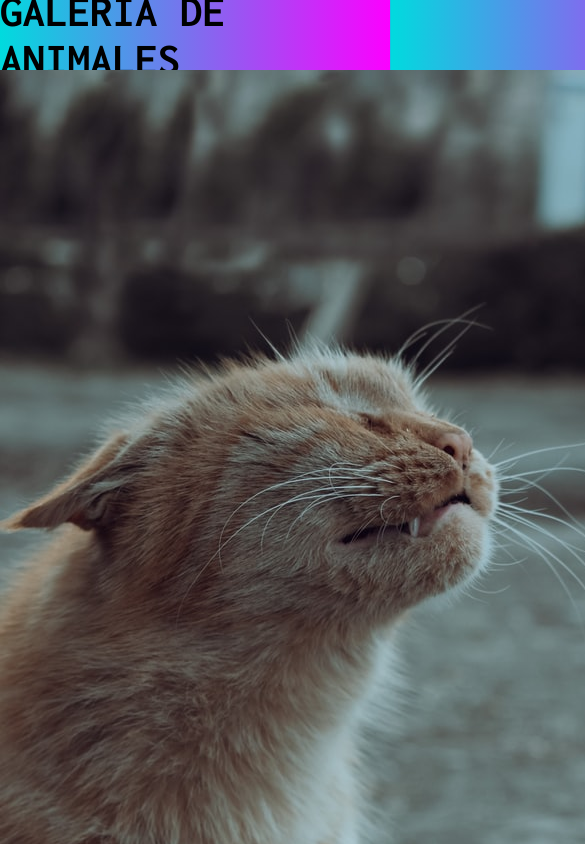
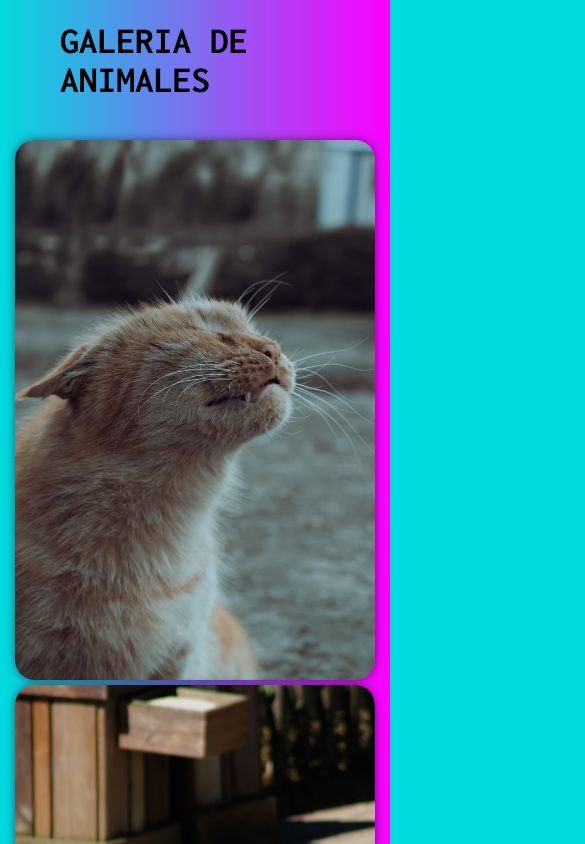
Before and after one commit to Karlos95/galeryaflexbox, a plain HTML site: page index.html in a window 390 px wide. Shown: the top 844 px of the page, 585 px wide, since content can reach past the window. Drawn offline with Linux system fonts and the light colour scheme.

Commit message:
Update proyecto1.css

```diff
--- a/proyecto1.css
+++ b/proyecto1.css
@@ -17,7 +17,8 @@ header{
     background-image: linear-gradient(90deg, #00DBDE 0%, #FC00FF 100%);
     align-items: center;
     justify-content: center;
-    font-size: 30px;
+    font-size: 25px;
+    padding: 60px;
 }
 
 
@@ -41,10 +42,13 @@ header{
     font-size: 60px;
 }
 
-.img{
+
+img{
     width: 100%;
     border-radius: 20px;
-    box-shadow: 0 0 9px rgba(0, 0, 0, 0.5);
+    box-shadow: 0 0 10px rgba(0, 0, 0, 0.5);
+}
+
 
 .row{
     display: flex;
@@ -63,7 +67,7 @@ header{
 
 @media (max-width: 800px){
     .column{
-        flex: 50%;
+        flex: 40%;
     }
 }
 
```
